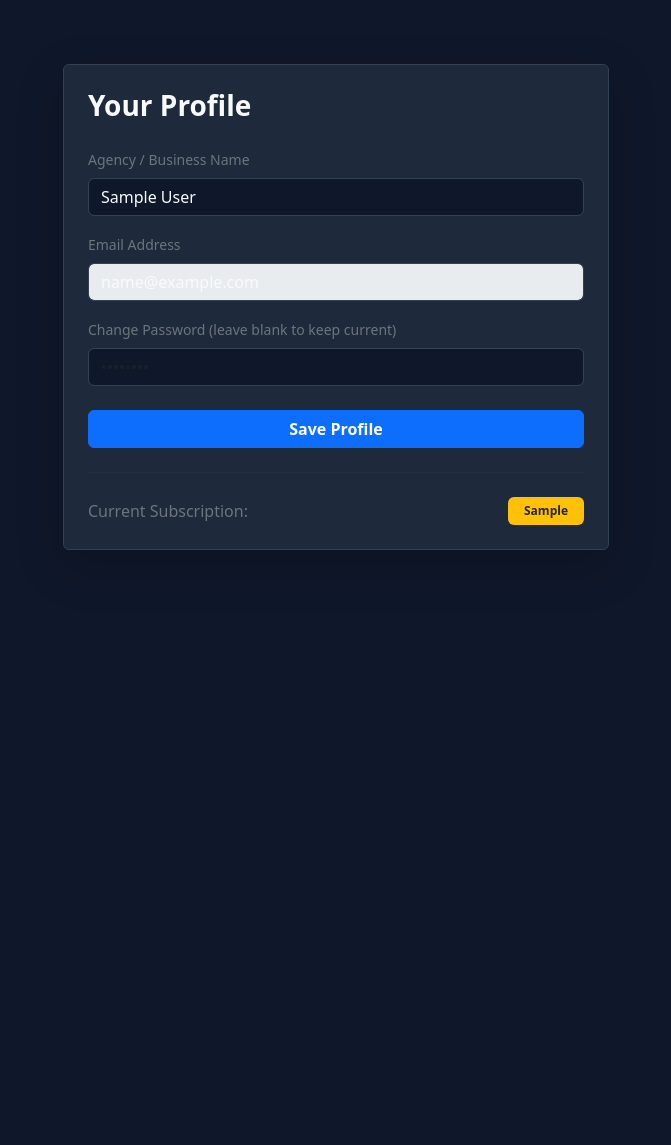
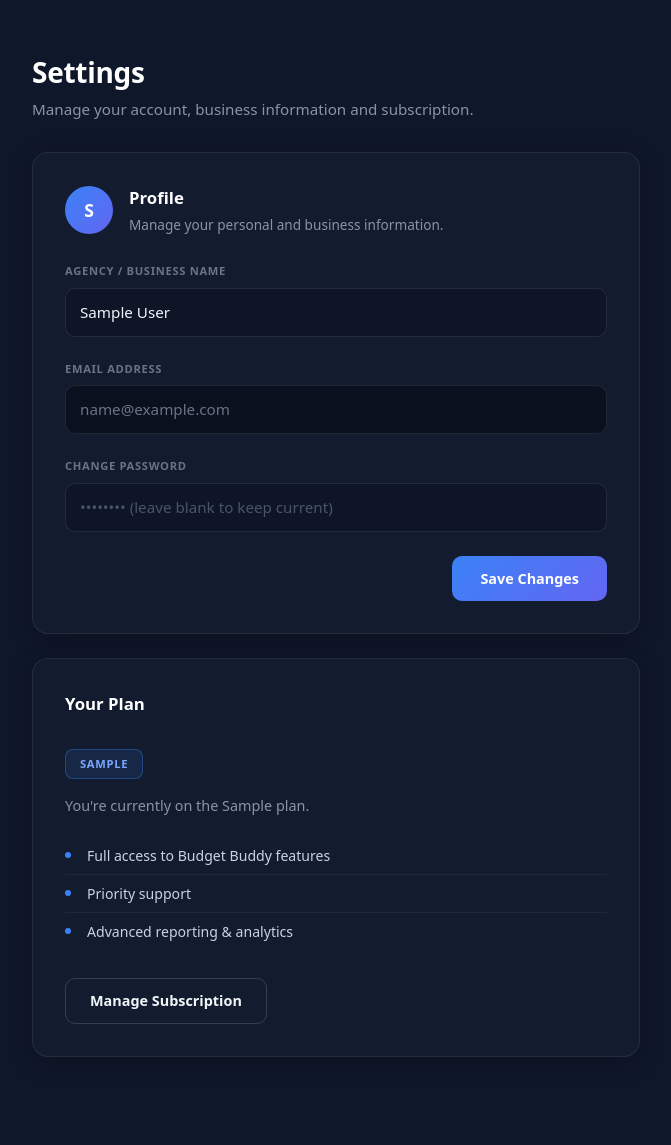
Before and after one commit to arielmuyanja-cloud/budget-buddy132, a Flask app: page /profile in a window 1280 px wide. Shown: the part 73-1218 px from the top of the page, without its empty margins (304-975 px from the left). Before the commit the page ends 623 px from the top, so only its background shows below. Run offline with Flask 3, Linux system fonts and the light colour scheme; the visitor is signed in with stand-in values (Sample User, id 1); tables that the repository leaves empty hold one stand-in row (values such as "Sample post").

Commit message:
Change profile title to 'Settings' and update styles
Updated the profile page to change the title to 'Settings' and added new styles for better layout and design.

```diff
--- a/templates/profile.html
+++ b/templates/profile.html
@@ -1,63 +1,303 @@
 {% extends "base.html" %}
-{% block title %}Profile | Budget Buddy{% endblock %}
+{% block title %}Settings | Budget Buddy{% endblock %}
+{% block content %}
+<style>
+  .bb-wrap {
+    max-width: 640px;
+    margin: 0 auto;
+    padding: 40px 16px 64px;
+  }
+  .bb-header { margin-bottom: 32px; }
+  .bb-header h1 {
+    color: #ffffff;
+    font-weight: 700;
+    font-size: 1.75rem;
+    margin: 0 0 8px 0;
+    letter-spacing: -0.01em;
+  }
+  .bb-header p {
+    color: #8b93a7;
+    font-size: 0.95rem;
+    margin: 0;
+  }
 
-{% block content %}
-<div class="container py-5">
-    <div class="row justify-content-center">
-        <div class="col-lg-6">
-            <div class="card p-4 shadow-lg">
-                <h3 class="fw-bold mb-4">Your Profile</h3>
+  .bb-card {
+    background: #131c2e;
+    border: 1px solid rgba(255,255,255,0.07);
+    border-radius: 16px;
+    box-shadow: 0 4px 24px rgba(0,0,0,0.25);
+    padding: 32px;
+    margin-bottom: 24px;
+  }
+
+  .bb-card-head {
+    display: flex;
+    align-items: center;
+    gap: 16px;
+    margin-bottom: 28px;
+  }
+  .bb-avatar {
+    width: 48px;
+    height: 48px;
+    min-width: 48px;
+    border-radius: 50%;
+    background: linear-gradient(135deg, #3b82f6, #6366f1);
+    display: flex;
+    align-items: center;
+    justify-content: center;
+    color: #ffffff;
+    font-weight: 700;
+    font-size: 1.1rem;
+  }
+  .bb-card-title {
+    color: #ffffff;
+    font-weight: 700;
+    font-size: 1.05rem;
+    margin: 0 0 4px 0;
+  }
+  .bb-card-subtitle {
+    color: #8b93a7;
+    font-size: 0.85rem;
+    margin: 0;
+  }
+
+  .bb-field { margin-bottom: 24px; }
+  .bb-field:last-of-type { margin-bottom: 32px; }
+  .bb-label {
+    display: block;
+    text-transform: uppercase;
+    font-size: 0.7rem;
+    font-weight: 600;
+    letter-spacing: 0.06em;
+    color: #6b7385;
+    margin-bottom: 8px;
+  }
+  .bb-input {
+    width: 100%;
+    background: #0d1526;
+    border: 1px solid rgba(255,255,255,0.09);
+    border-radius: 10px;
+    color: #f1f5f9;
+    font-size: 0.95rem;
+    padding: 12px 14px;
+    transition: border-color 0.2s ease, box-shadow 0.2s ease, background 0.2s ease;
+  }
+  .bb-input::placeholder { color: #4b5468; }
+  .bb-input:focus {
+    outline: none;
+    border-color: #3b82f6;
+    box-shadow: 0 0 0 3px rgba(59,130,246,0.15);
+    background: #0f1a30;
+  }
+  .bb-input:disabled {
+    color: #6b7385;
+    background: #0a101d;
+    cursor: not-allowed;
+  }
+
+  .bb-actions {
+    display: flex;
+    justify-content: flex-end;
+  }
+  .bb-btn-primary {
+    background: linear-gradient(135deg, #3b82f6, #6366f1);
+    border: none;
+    color: #ffffff;
+    font-weight: 600;
+    font-size: 0.9rem;
+    padding: 12px 28px;
+    border-radius: 10px;
+    cursor: pointer;
+    transition: transform 0.15s ease, box-shadow 0.15s ease, filter 0.15s ease;
+  }
+  .bb-btn-primary:hover {
+    filter: brightness(1.08);
+    box-shadow: 0 6px 20px rgba(59,130,246,0.35);
+  }
+  .bb-btn-primary:active { transform: translateY(1px); }
+
+  .bb-plan-badge {
+    display: inline-block;
+    font-size: 0.7rem;
+    font-weight: 700;
+    letter-spacing: 0.06em;
+    text-transform: uppercase;
+    padding: 6px 14px;
+    border-radius: 8px;
+    margin-bottom: 16px;
+  }
+  .bb-plan-badge.free {
+    background: rgba(255,255,255,0.06);
+    color: #a7afc2;
+    border: 1px solid rgba(255,255,255,0.1);
+  }
+  .bb-plan-badge.active {
+    background: rgba(59,130,246,0.12);
+    color: #7aa8ff;
+    border: 1px solid rgba(59,130,246,0.35);
+  }
+  .bb-plan-desc {
+    color: #8b93a7;
+    font-size: 0.9rem;
+    margin: 0 0 20px 0;
+  }
+  .bb-plan-benefits {
+    list-style: none;
+    padding: 0;
+    margin: 0 0 28px 0;
+  }
+  .bb-plan-benefits li {
+    color: #cbd3e1;
+    font-size: 0.88rem;
+    padding: 8px 0;
+    padding-left: 22px;
+    position: relative;
+    border-bottom: 1px solid rgba(255,255,255,0.05);
+  }
+  .bb-plan-benefits li:last-child { border-bottom: none; }
+  .bb-plan-benefits li::before {
+    content: "";
+    position: absolute;
+    left: 0;
+    top: 15px;
+    width: 6px;
+    height: 6px;
+    border-radius: 50%;
+    background: #3b82f6;
+  }
+
+  .bb-btn-upgrade {
+    display: inline-block;
+    background: linear-gradient(135deg, #3b82f6, #6366f1);
+    color: #ffffff;
+    font-weight: 600;
+    font-size: 0.9rem;
+    padding: 12px 24px;
+    border-radius: 10px;
+    text-decoration: none;
+    transition: filter 0.15s ease, box-shadow 0.15s ease;
+  }
+  .bb-btn-upgrade:hover {
+    filter: brightness(1.08);
+    box-shadow: 0 6px 20px rgba(59,130,246,0.35);
+    color: #ffffff;
+  }
+  .bb-btn-manage {
+    display: inline-block;
+    background: transparent;
+    color: #f1f5f9;
+    font-weight: 600;
+    font-size: 0.9rem;
+    padding: 11px 24px;
+    border-radius: 10px;
+    border: 1px solid rgba(255,255,255,0.15);
+    text-decoration: none;
+    transition: background 0.15s ease, border-color 0.15s ease;
+  }
+  .bb-btn-manage:hover {
+    background: rgba(255,255,255,0.06);
+    border-color: rgba(255,255,255,0.25);
+    color: #ffffff;
+  }
+
+  @media (max-width: 576px) {
+    .bb-card { padding: 24px 20px; }
+    .bb-wrap { padding: 24px 12px 48px; }
+  }
+</style>
+
+<div class="bb-wrap">
+  <div class="bb-header">
+    <h1>Settings</h1>
+    <p>Manage your account, business information and subscription.</p>
+  </div>
+
+  <!-- PROFILE CARD -->
+  <div class="bb-card">
+    <div class="bb-card-head">
+      <div class="bb-avatar">{{ (user.agency_name[0] if user.agency_name else user.email[0])|upper }}</div>
+      <div>
+        <div class="bb-card-title">Profile</div>
+        <div class="bb-card-subtitle">Manage your personal and business information.</div>
+      </div>
+    </div>
 
     <form method="POST" action="{{ url_for('profile') }}">
-                    <!-- Agency Name (Pre-filled & Editable) -->
-                    <div class="mb-3">
-                        <label for="agency_name" class="form-label small text-secondary">Agency / Business Name</label>
+      <div class="bb-field">
+        <label for="agency_name" class="bb-label">Agency / Business Name</label>
         <input
           type="text"
           id="agency_name"
           name="agency_name"
-                            class="form-control"
+          class="bb-input"
           placeholder="e.g. Acme Media LLC"
           value="{{ user.agency_name if user.agency_name else '' }}"
           required
         >
       </div>
 
-                    <!-- Email Address (Disabled Display) -->
-                    <div class="mb-3">
-                        <label for="email" class="form-label small text-secondary">Email Address</label>
+      <div class="bb-field">
+        <label for="email" class="bb-label">Email Address</label>
         <input
           type="email"
           id="email"
-                            class="form-control"
+          class="bb-input"
           value="{{ user.email }}"
           disabled
         >
       </div>
 
-                    <!-- New Password (Optional) -->
-                    <div class="mb-4">
-                        <label for="password" class="form-label small text-secondary">Change Password (leave blank to keep current)</label>
+      <div class="bb-field">
+        <label for="password" class="bb-label">Change Password</label>
         <input
           type="password"
           id="password"
           name="password"
-                            class="form-control"
-                            placeholder="••••••••"
+          class="bb-input"
+          placeholder="•••••••• (leave blank to keep current)"
         >
       </div>
 
-                    <button type="submit" class="btn btn-primary w-100 fw-bold">Save Profile</button>
+      <div class="bb-actions">
+        <button type="submit" class="bb-btn-primary">Save Changes</button>
+      </div>
     </form>
+  </div>
 
-                <hr class="my-4" style="border-color: #334155;">
-
-                <div class="d-flex justify-content-between align-items-center">
-                    <span class="text-secondary">Current Subscription:</span>
-                    <span class="badge bg-warning text-dark px-3 py-2 fw-bold">{{ user.plan_tier }}</span>
+  <!-- SUBSCRIPTION CARD -->
+  <div class="bb-card">
+    <div class="bb-card-head">
+      <div>
+        <div class="bb-card-title">Your Plan</div>
       </div>
     </div>
-        </div>
+
+    {% if not user.plan_tier or user.plan_tier == 'FREE' %}
+      <span class="bb-plan-badge free">Free</span>
+      <p class="bb-plan-desc">You're currently using the free plan.</p>
+      <ul class="bb-plan-benefits">
+        <li>Manual expense &amp; income tracking</li>
+        <li>Basic spending categories</li>
+        <li>Limited monthly reports</li>
+      </ul>
+      <a href="{{ url_for('pricing') }}" class="bb-btn-upgrade">Upgrade to Pro →</a>
+    {% else %}
+      <span class="bb-plan-badge active">{{ user.plan_tier|capitalize }}</span>
+      <p class="bb-plan-desc">You're currently on the {{ user.plan_tier|capitalize }} plan.</p>
+      <ul class="bb-plan-benefits">
+        {% if user.plan_tier == 'PRO' %}
+          <li>Unlimited in-app bank linking</li>
+          <li>24/7 AI financial coach</li>
+          <li>Automated monthly expense analytics</li>
+          <li>Custom spending warnings &amp; limits</li>
+        {% else %}
+          <li>Full access to Budget Buddy features</li>
+          <li>Priority support</li>
+          <li>Advanced reporting &amp; analytics</li>
+        {% endif %}
+      </ul>
+      <a href="{{ url_for('pricing') }}" class="bb-btn-manage">Manage Subscription</a>
+    {% endif %}
   </div>
 </div>
 {% endblock %}
```
Lines whose indentation alone changed are shown as unchanged.
